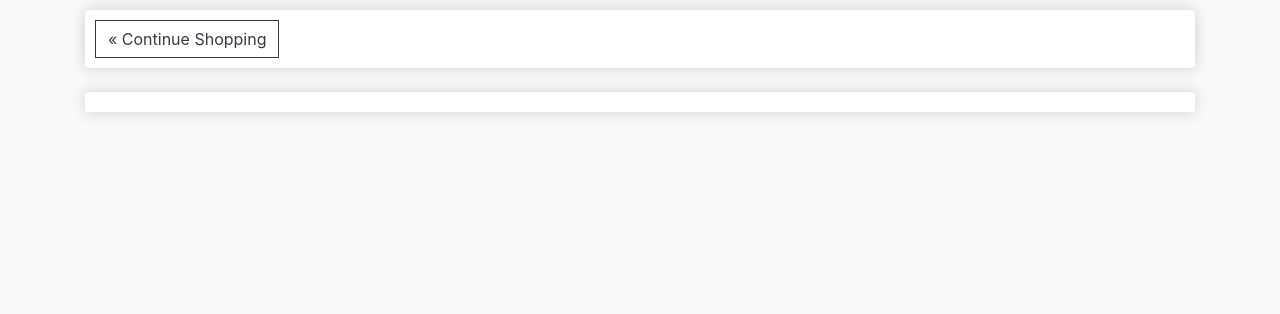
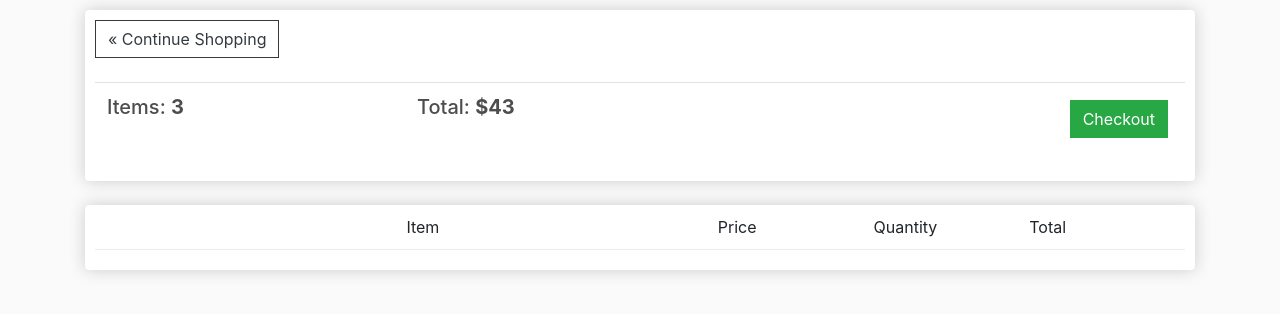
Before and after one commit to annamcheng/ecommerce, a Django app: template store/templates/store/cart.html in a window 1280 px wide. Shown: the part 57-371 px from the top of the page. Run offline with Django 3.2, Linux system fonts and the light colour scheme; the template is opened without the code that fills it, so the values that code supplies are empty; some libraries are stand-ins or nearby versions.

Commit message:
adding cart-row onto cart page

```diff
--- a/store/templates/store/cart.html
+++ b/store/templates/store/cart.html
@@ -4,12 +4,30 @@
 	<div class="row">
 		<div class="col-lg-12">
 			<div class="box-element">
-          <a class="btn btn-outline-dark"href="">&#171; Continue Shopping</a>
+          <a class="btn btn-outline-dark"href="{% url 'store' %}">&#171; Continue Shopping</a>
+
+          <br/>
+          <br/>
+          <table class="table">
+            <tr>
+              <th><h5>Items: <strong>3</strong></h5></th>
+              <th><h5>Total: <strong>$43</strong></h5></th>
+              <th>
+                <a style="float: right; margin: 5px" class="btn btn-success" href="{% url 'checkout' %}">Checkout</a>
+              </th>
+            </tr>
+          </table>
 			</div>
 
 			<br>
 			<div class="box-element">
-
+        <div class="cart-row">
+          <div style="flex:2"></div>
+          <div style="flex:2">Item</div>
+          <div style="flex:1">Price</div>
+          <div style="flex:1">Quantity</div>
+          <div style="flex:1">Total</div>
+        </div>
 			</div>
 		</div>
 	</div>
--- a/store/templates/store/store.html
+++ b/store/templates/store/store.html
@@ -8,7 +8,7 @@
       <h6><strong>Product</strong></h6>
       <hr />
       <button class="btn btn-outline-secondary add-btn">Add to Cart</button>
-      <a class="btn btn-outline-primary" href="#">View</a>
+      <a class="btn btn-outline-success" href="#">View</a>
       <h4 style="display: inline-block; float: right"><strong>$20</strong></h4>
     </div>
   </div>
@@ -19,7 +19,7 @@
       <h6><strong>Product</strong></h6>
       <hr />
       <button class="btn btn-outline-secondary add-btn">Add to Cart</button>
-      <a class="btn btn-outline-primary" href="#">View</a>
+      <a class="btn btn-outline-success" href="#">View</a>
       <h4 style="display: inline-block; float: right"><strong>$20</strong></h4>
     </div>
   </div>
@@ -30,7 +30,7 @@
       <h6><strong>Product</strong></h6>
       <hr />
       <button class="btn btn-outline-secondary add-btn">Add to Cart</button>
-      <a class="btn btn-outline-primary" href="#">View</a>
+      <a class="btn btn-outline-success" href="#">View</a>
       <h4 style="display: inline-block; float: right"><strong>$20</strong></h4>
     </div>
   </div>
```
